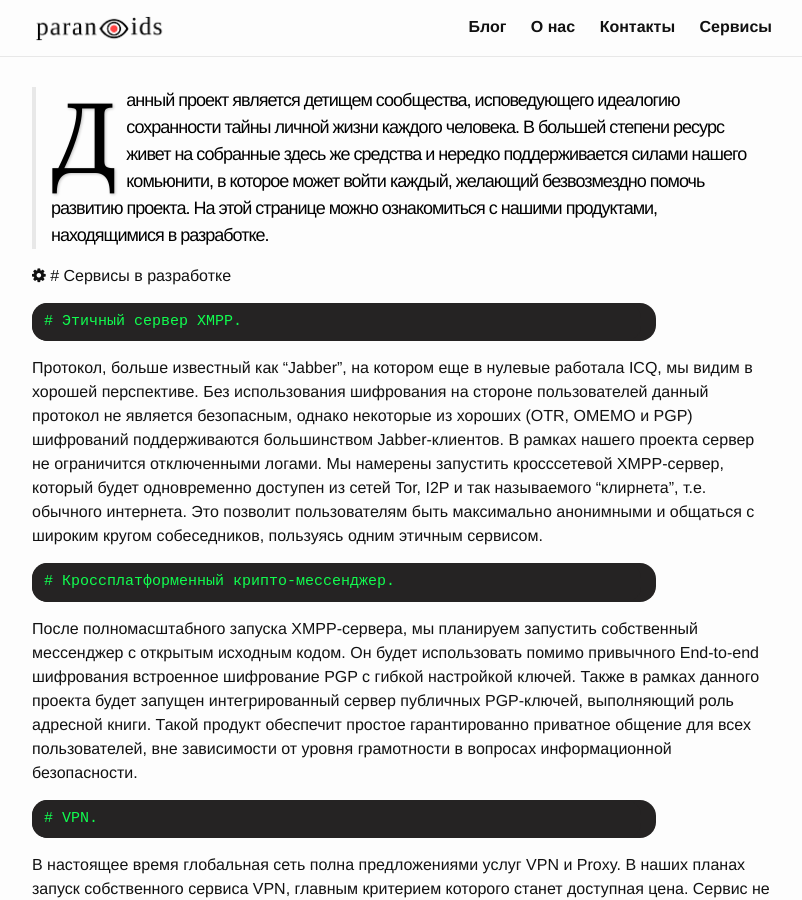
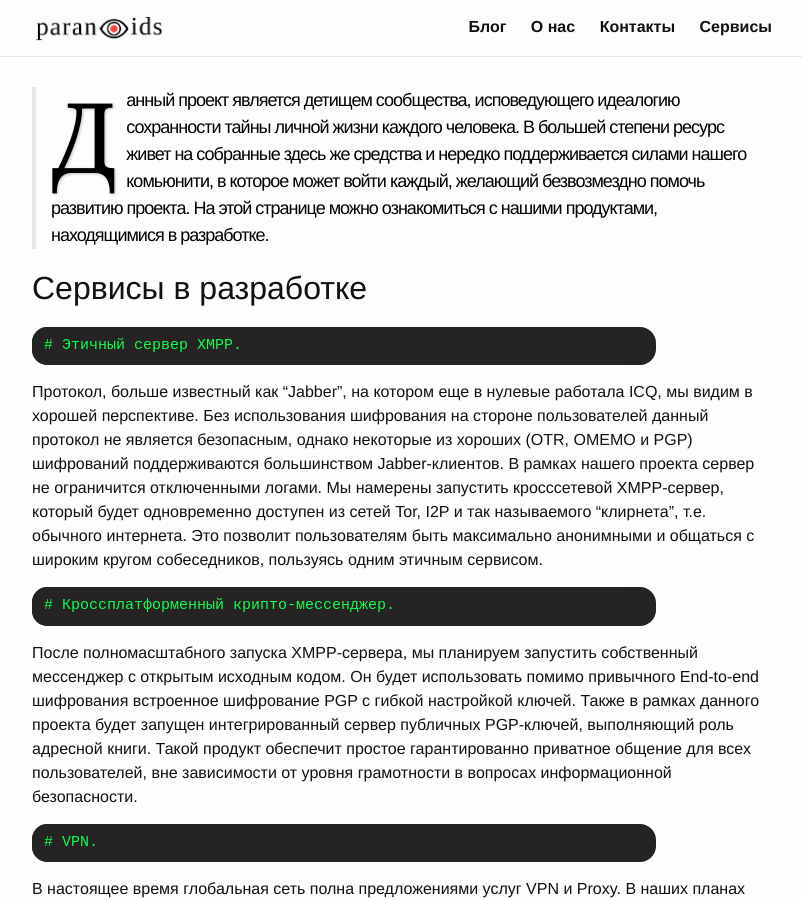
Before and after one commit to 2b7E1n6D0e5R7/2b7E1n6D0e5R7.github.io, a Jekyll site: the page built from _pages/services.md, in a window 1280 px wide and 900 px high. Shown: the whole window, without its empty margins (238-1040 px from the left). Built offline with Jekyll 4.4.1, drawn with Linux system fonts in a browser that asks for light colours.

Commit message:
Update services.md

````diff
--- a/_pages/services.md
+++ b/_pages/services.md
@@ -5,7 +5,7 @@ permalink: /services/
 ---
 > <b class="bukvica">Д</b>анный проект является детищем сообщества, исповедующего идеалогию сохранности тайны личной жизни каждого человека. В большей степени ресурс живет на собранные здесь же средства и нередко поддерживается силами нашего комьюнити, в которое может войти каждый, желающий безвозмездно помочь развитию проекта. На этой странице можно ознакомиться с нашими продуктами, находящимися в разработке.
 
-<i class="fa fa-cog" aria-hidden="true"></i> # Сервисы в разработке
+# Сервисы в разработке
 
 ```
 # Этичный сервер XMPP.
````
